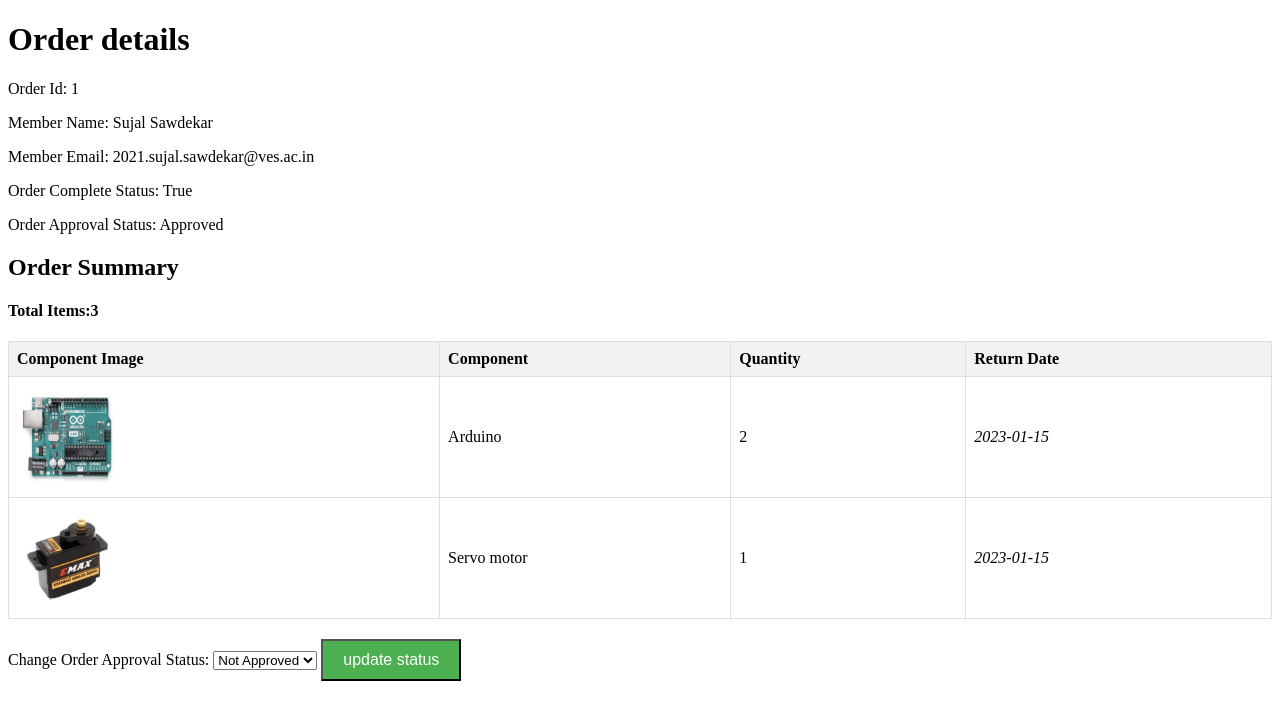
After one commit to omshetye/ISAinventory, a Django app: page /orders/1 in a window 1280 px wide. The commit adds this page. Shown: the top 720 px of the page. Run offline with Django 4.2, Linux system fonts and the light colour scheme; data comes from the database, SQL or seed files in the repository; both versions use the stored data as it was after the commit.

Commit message:
Add feature for sending approval email to admin and approved order email to user

```diff
--- /dev/null
+++ b/inventory_app/home/templates/home/approval.html
@@ -0,0 +1,87 @@
+{% load static %}
+{% block content %}
+<!DOCTYPE html>
+<html lang="en">
+<head>
+    <meta charset="UTF-8">
+    <meta name="viewport" content="width=device-width, initial-scale=1.0">
+    <title>Document</title>
+    <style>
+        table {
+            width: 100%;
+            border-collapse: collapse;
+            margin-top: 20px;
+        }
+
+        th, td {
+            border: 1px solid #ddd;
+            padding: 8px;
+            text-align: left;
+        }
+
+        th {
+            background-color: #f2f2f2;
+        }
+
+        .return-date {
+            font-style: italic;
+        }
+
+        .checkout-btn {
+            background-color: #4CAF50;
+            color: white;
+            padding: 10px 20px;
+            text-align: center;
+            text-decoration: none;
+            display: inline-block;
+            font-size: 16px;
+            margin-top: 20px;
+            cursor: pointer;
+        }
+    </style>
+</head>
+<body>
+    <h1>Order details</h1>
+    <p>Order Id: {{order.id}}</p>
+    <p>Member Name: {{order.member.name}}</p>
+    <p>Member Email: {{order.member.email}}</p>
+    <p>Order Complete Status: {{order.complete}}</p>
+    <p>Order Approval Status: {{order.approval}}</p>
+    <h2>Order Summary</h2>
+    <h4>Total Items:{{order.get_cart_items}}</h4>
+    <table>
+        <thead>
+            <tr>
+                <th>Component Image</th>
+                <th>Component</th>
+                <th>Quantity</th>
+                <th>Return Date</th>
+            </tr>
+        </thead>
+        <tbody>
+            <!-- Component 1 -->
+            {% for item in items %}
+            <tr>
+                <td><img src="/static/images/{{item.component.image}}" alt="" style="width: 100px; height: 100px;"></td>
+                <td>{{item.component.name}}</td>
+                <td>{{item.quantity}}</td>
+                <td class="return-date">2023-01-15</td>
+            </tr>
+            {% endfor %}
+
+        </tbody>
+    </table>
+    <form action="" method="post">
+        {% csrf_token %}
+        <label for="orderStatus">Change Order Approval Status:</label>
+
+        <select name="status" id="Orderstatus">
+        <option value="Not Approved">Not Approved</option>
+        <option value="Approved">Approved</option>
+        </select>
+        <button type="submit" class="checkout-btn" id="status">update status</button>
+    </form>
+
+</body>
+</html>
+{% endblock %}
--- a/inventory_app/home/templates/home/signin.html
+++ b/inventory_app/home/templates/home/signin.html
@@ -12,7 +12,6 @@
 <body>
     <form action="" method=POST>
         {% csrf_token %}
-        <form >
         <input type="email" name="email" id="email">
         <button type="submit" value="submit">generate OTP</button>
     </form>
--- a/inventory_app/home/templates/home/verify.html
+++ b/inventory_app/home/templates/home/verify.html
@@ -15,7 +15,6 @@
     {% endif %}
     <form action="" method=POST>
         {% csrf_token %}
-        <form >
         <input type="text" name="otp" id="otp">
         <button type="submit" value="submit">verify</button>
     </form>
--- a/inventory_app/home/urls.py
+++ b/inventory_app/home/urls.py
@@ -22,4 +22,5 @@ urlpatterns = [
   path("signin",views.signin, name="signin"),
   path("verify",views.verify, name="verify"),
   path("signout",views.signout, name="signout"),
+  path("orders/<oid>",views.getOrder, name="getOrder"),
 ]
--- a/inventory_app/home/views.py
+++ b/inventory_app/home/views.py
@@ -164,6 +164,14 @@ def processOrder(request):
     receipt = receipt + f"Order Id = {order.id}"
     create_text_file(receipt)
     order.save()
+    link = f'http://localhost:8000/orders/{order.id}'
+    send_mail(
+      'Order Approval',
+      f'Order Receipt:\n{receipt}\nApprove Order:\n{link}',
+      member.email,
+      [settings.EMAIL_HOST_USER],
+      fail_silently=False
+    )
   else:
     print('user not logged in...')
   return JsonResponse ('order placed', safe=False)
@@ -171,6 +179,28 @@ def processOrder(request):
 def create_text_file(content, output_path='output.txt'):
     with open(output_path, 'w') as file:
         file.write(content)
+
+def getOrder(request,oid):
+  order = Order.objects.get(id=oid)
+  #orderItem = OrderItem.objects.get(order=order)
+  items = order.orderitem_set.all()
+  if request.method=='POST':
+    orderStatus = request.POST['status']
+    order.approval = orderStatus
+    order.save()
+    send_mail(
+      'Order Approved ',
+      f'Your order {oid} has been Approved',
+      settings.EMAIL_HOST_USER,
+      [order.member.email],
+      fail_silently=False
+    )
+
+  context={'order':order,'items':items}
+  return render(request,"home/approval.html",context)
+
+
+
 
 def signin(request):
   err = None
```
Also changed, not shown: inventory_app/output.txt (+6 -5 lines), inventory_app/db.sqlite3.
